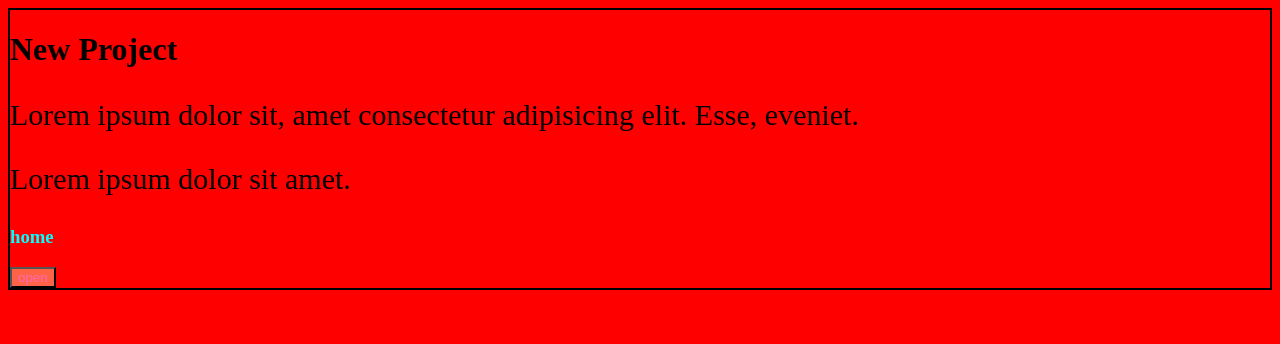
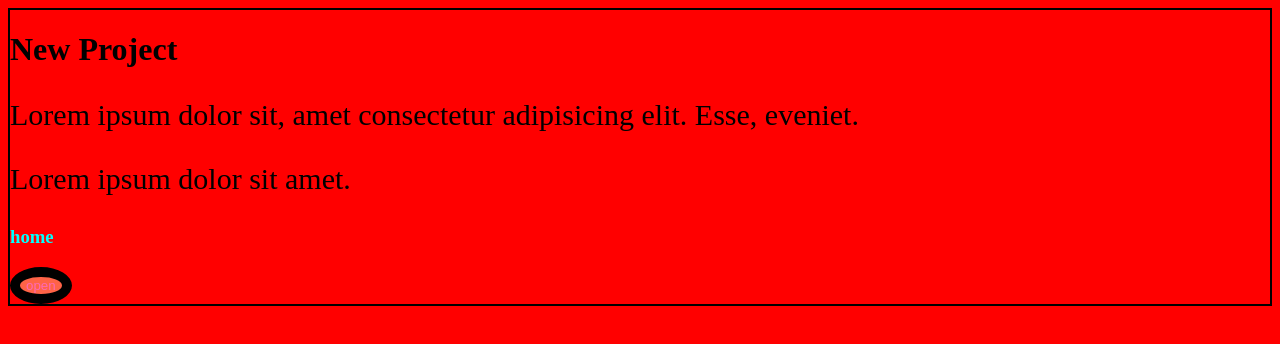
Before and after one commit to KrishnaY0102/Banksathi, a plain HTML site: page index.html in a window 1280 px wide. Drawn offline with Linux system fonts and the light colour scheme.

Commit message:
css fixess done

```diff
--- a/css/style.css
+++ b/css/style.css
@@ -11,4 +11,6 @@ h3{
 button{
     background-color: tomato;
     color: hotpink;
+    border-radius: 50%;
+    border: 10px solid black;
 }
```
